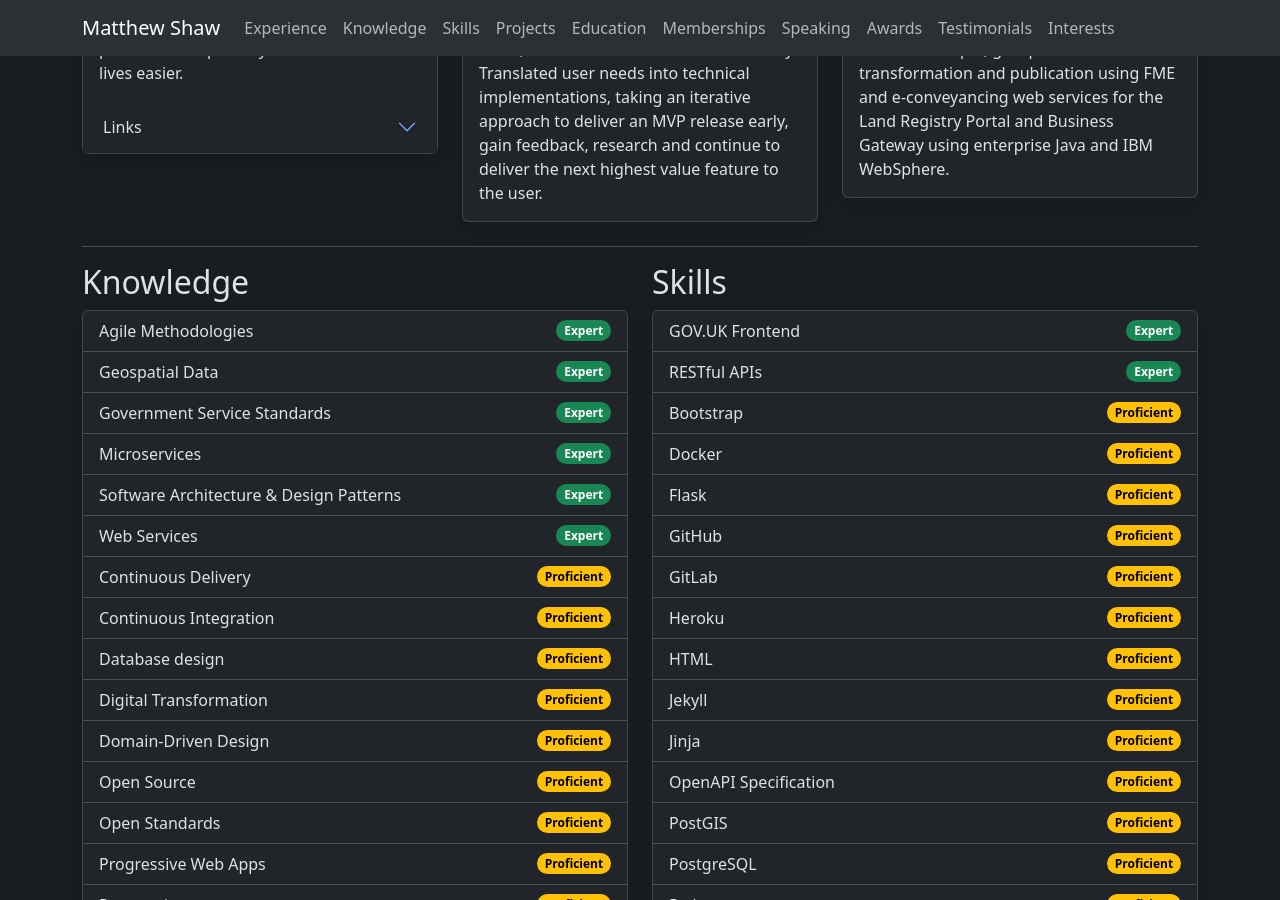
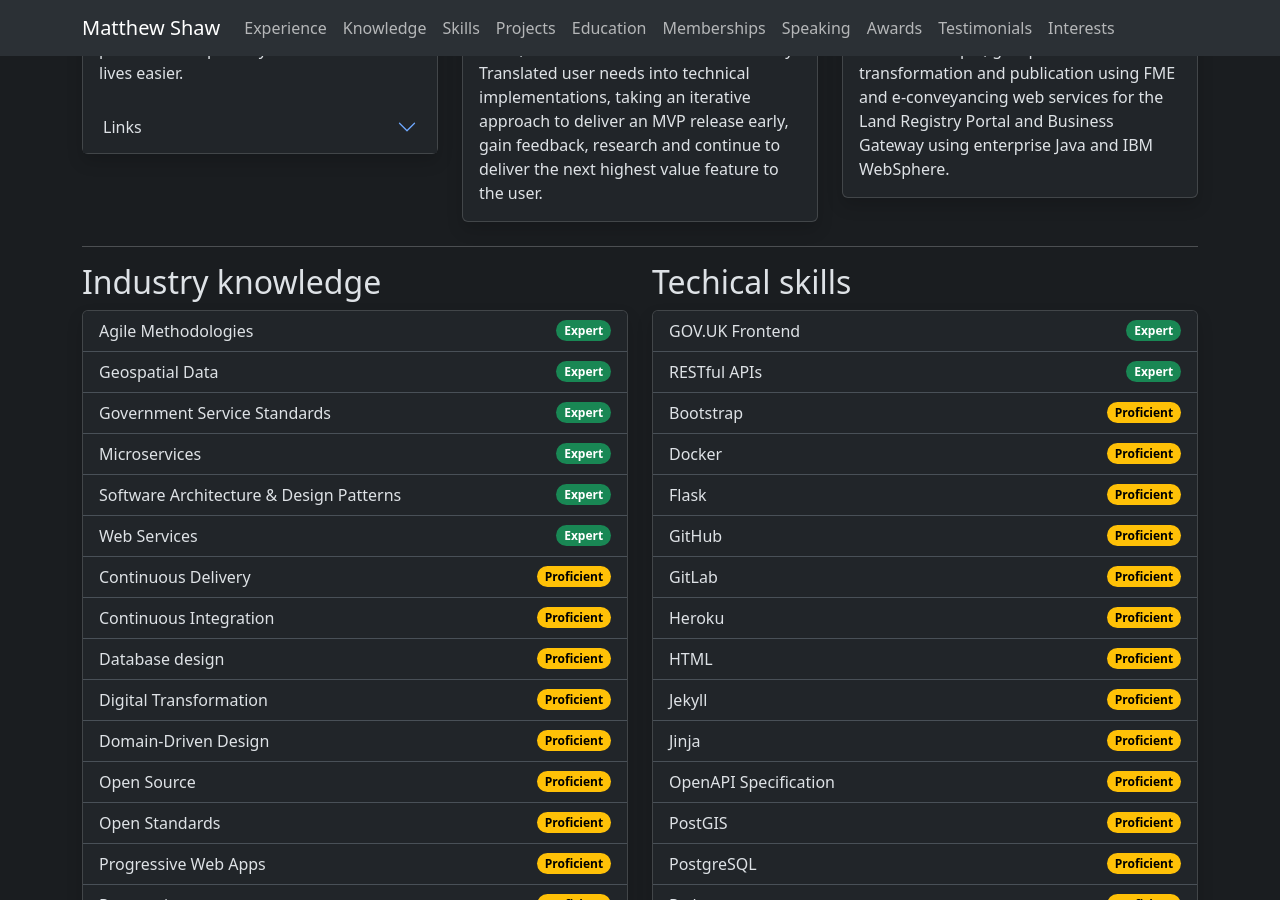
Before and after one commit to matthew-shaw/matthew-shaw.github.io, a Jekyll site: the page built from index.html, in a window 1280 px wide and 900 px high, scrolled down 1180 px. Built offline with Jekyll 4.4.1, drawn with Linux system fonts in a browser that asks for light colours.

Commit message:
knowledge and skills headings

```diff
--- a/index.html
+++ b/index.html
@@ -24,7 +24,7 @@
 <hr>
 <div class="row pb-2">
     <div class="col-md-6">
-        <h2 id="knowledge">Knowledge</h2>
+        <h2 id="knowledge">Industry knowledge</h2>
         <div class="card shadow">
             <ul class="list-group list-group-flush">
                 {% assign items = site.data.cv.knowledge | sort_natural: "name" | sort_natural: "level" %}
@@ -40,7 +40,7 @@
         </div>
     </div>
     <div class="col-md-6">
-        <h2 id="skills">Skills</h2>
+        <h2 id="skills">Techical skills</h2>
         <div class="card shadow">
             <ul class="list-group list-group-flush">
                 {% assign items = site.data.cv.skills | sort_natural: "name" | sort_natural: "level" %}
```
